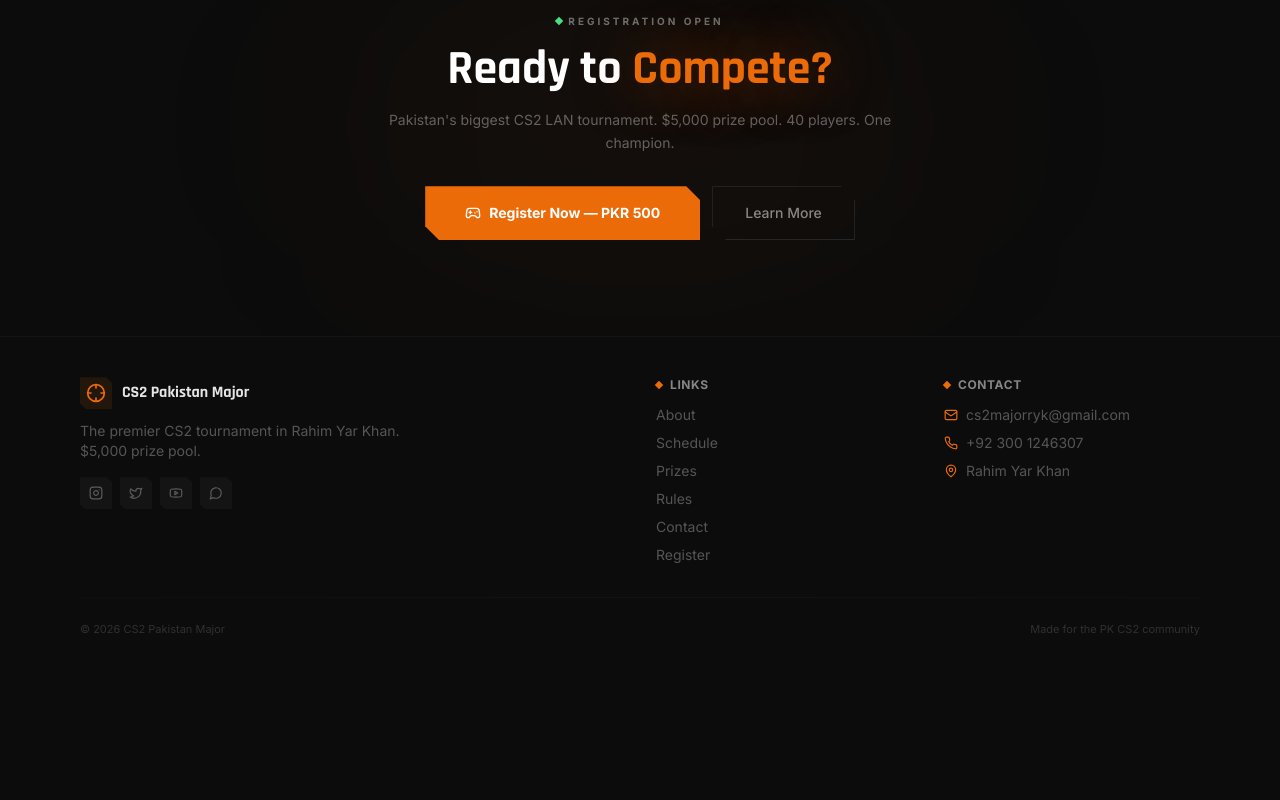
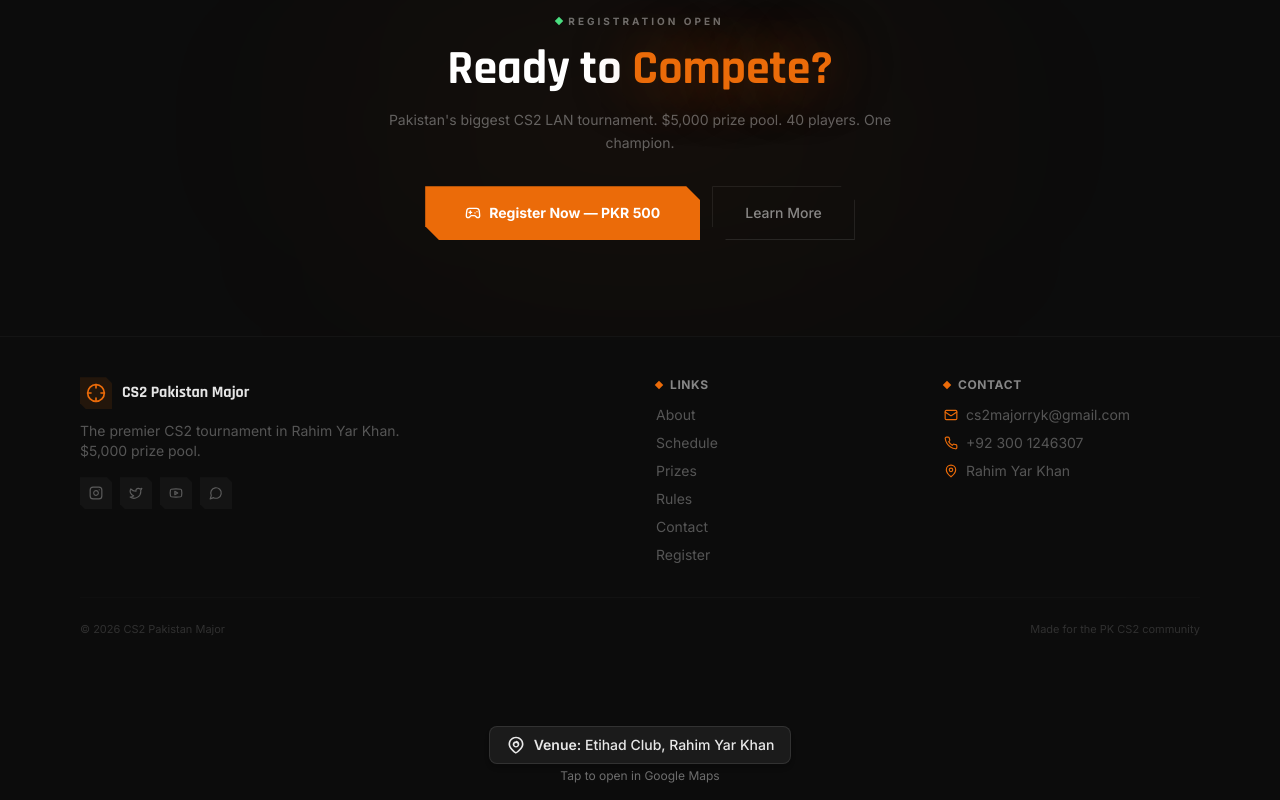
Before and after one commit to Edge5-x/CS2-Major-tryouts_RYK, a Next.js app: page / in a window 1280 px wide. Shown: the part 8732-9532 px from the top of the page. Before the commit the page ends 9410 px from the top, so only its background shows below. Built offline with nearby package versions, Linux system fonts and the light colour scheme; no server answers.

Commit message:
Add location pin

```diff
--- a/src/app/layout.tsx
+++ b/src/app/layout.tsx
@@ -20,8 +20,23 @@ export default function RootLayout({
   return (
     <html lang="en" suppressHydrationWarning>
       <body className="antialiased">
-
         {children}
+        {/* Venue Location Pin */}
+        <div className="w-full flex flex-col items-center mt-12 mb-4">
+          <a
+            href="https://maps.app.goo.gl/cRgQCvtgcjnsuMuG8"
+            target="_blank"
+            rel="noopener noreferrer"
+            className="inline-flex items-center gap-2 px-4 py-2 rounded-lg bg-[#1b1b1b] hover:bg-[#232323] text-white/90 shadow-md transition-colors text-sm font-medium border border-white/10"
+            style={{ textDecoration: 'none' }}
+          >
+            <svg xmlns="http://www.w3.org/2000/svg" width="20" height="20" fill="none" viewBox="0 0 24 24"><path fill="currentColor" d="M12 2C7.03 2 3 6.03 3 11c0 5.25 7.11 10.36 8.09 11.07.34.24.81.24 1.15 0C13.89 21.36 21 16.25 21 11c0-4.97-4.03-9-9-9Zm0 18.54C9.14 18.07 5 14.39 5 11c0-3.87 3.13-7 7-7s7 3.13 7 7c0 3.39-4.14 7.07-7 9.54Zm0-13.04A4 4 0 0 0 8 11c0 2.21 1.79 4 4 4s4-1.79 4-4-1.79-4-4-4Zm0 6a2 2 0 1 1 0-4 2 2 0 0 1 0 4Z"/></svg>
+            <span>
+              <span className="font-semibold">Venue:</span> Etihad Club, Rahim Yar Khan
+            </span>
+          </a>
+          <span className="text-xs text-white/40 mt-1">Tap to open in Google Maps</span>
+        </div>
       </body>
     </html>
   )
```
